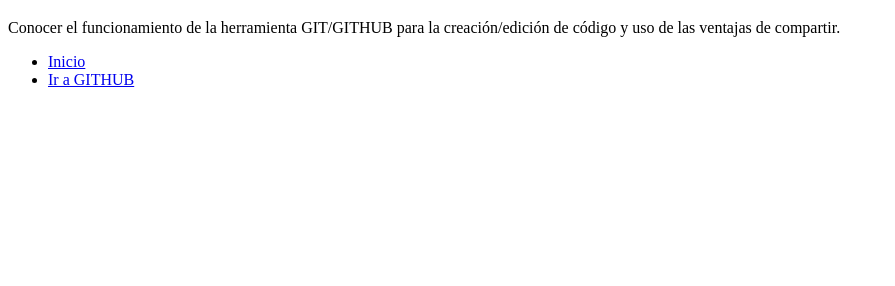
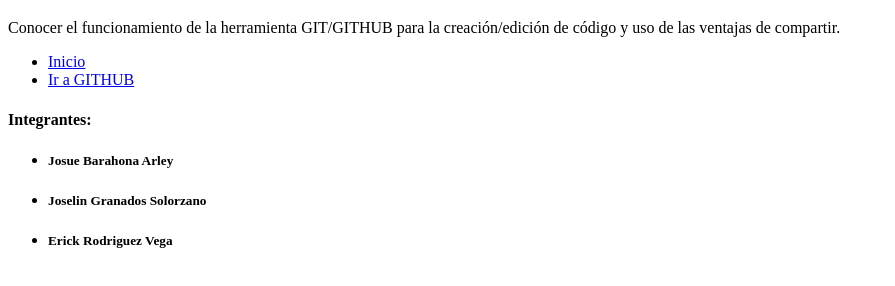
Before and after one commit to JoselynGs96/Tarea1, a plain HTML site: page index.html in a window 1280 px wide. Shown: the part 86-372 px from the top of the page, without its empty margins (0-895 px from the left). Drawn offline with Linux system fonts and the light colour scheme.

Commit message:
Agrega Integrantes al index

```diff
--- a/index.html
+++ b/index.html
@@ -8,7 +8,8 @@
 			<h1>Tarea 1:  GIT/GUTHUB</h1>
 			<h5>Objetivo:</h5>
 			<p>
-			Conocer el funcionamiento de la herramienta GIT/GITHUB para la creación/edición de código y uso de las ventajas de compartir.
+			Conocer el funcionamiento de la herramienta GIT/GITHUB para
+			la creación/edición de código y uso de las ventajas de compartir.
 			</p>
 			<nav>
 				<ul>
@@ -18,6 +19,12 @@
 			</nav>
 		</header>
 		<main>
+		<h4>Integrantes: </h4>
+		<ul>
+			<li><h5>Josue Barahona Arley</h5></li>
+			<li><h5>Joselin Granados Solorzano</h5></li>
+			<li><h5>Erick Rodriguez Vega</h5></li>
+		</ul>
 		<main>
 		<footer>
 		<footer>
```
